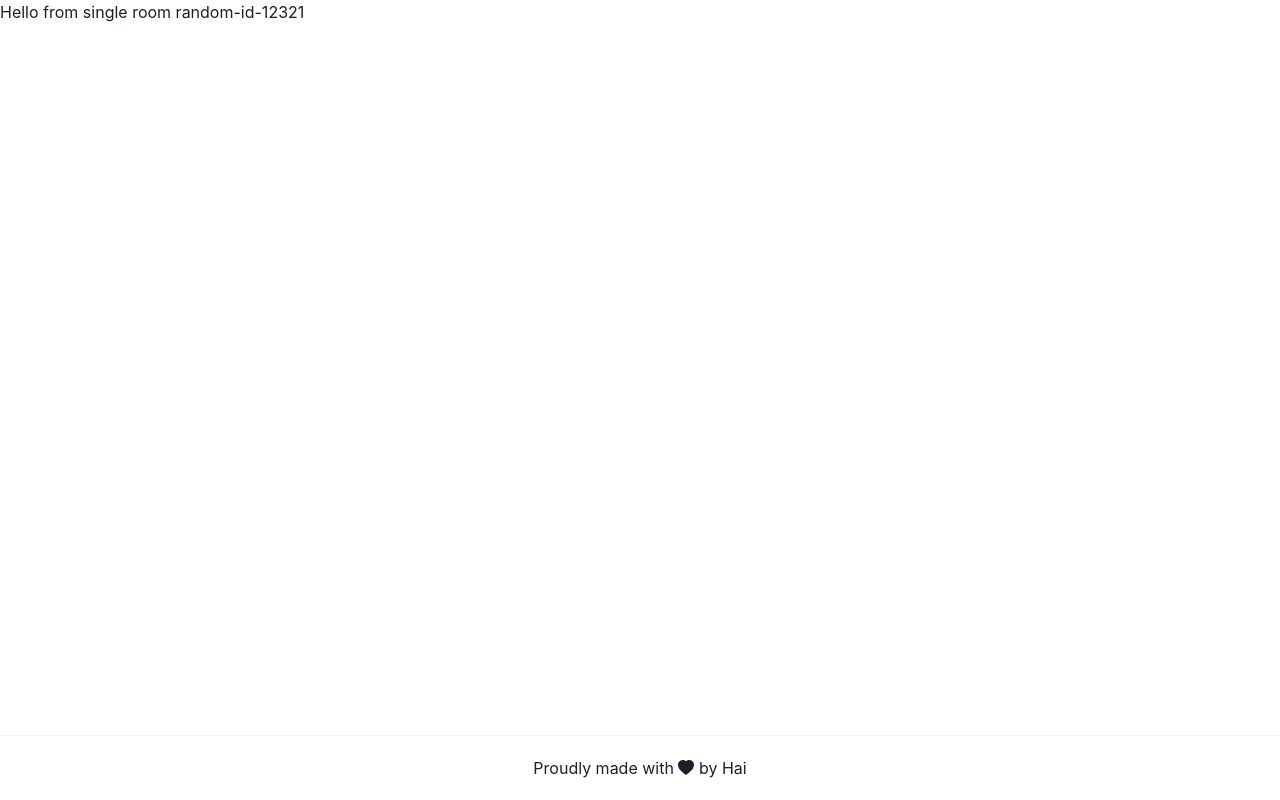
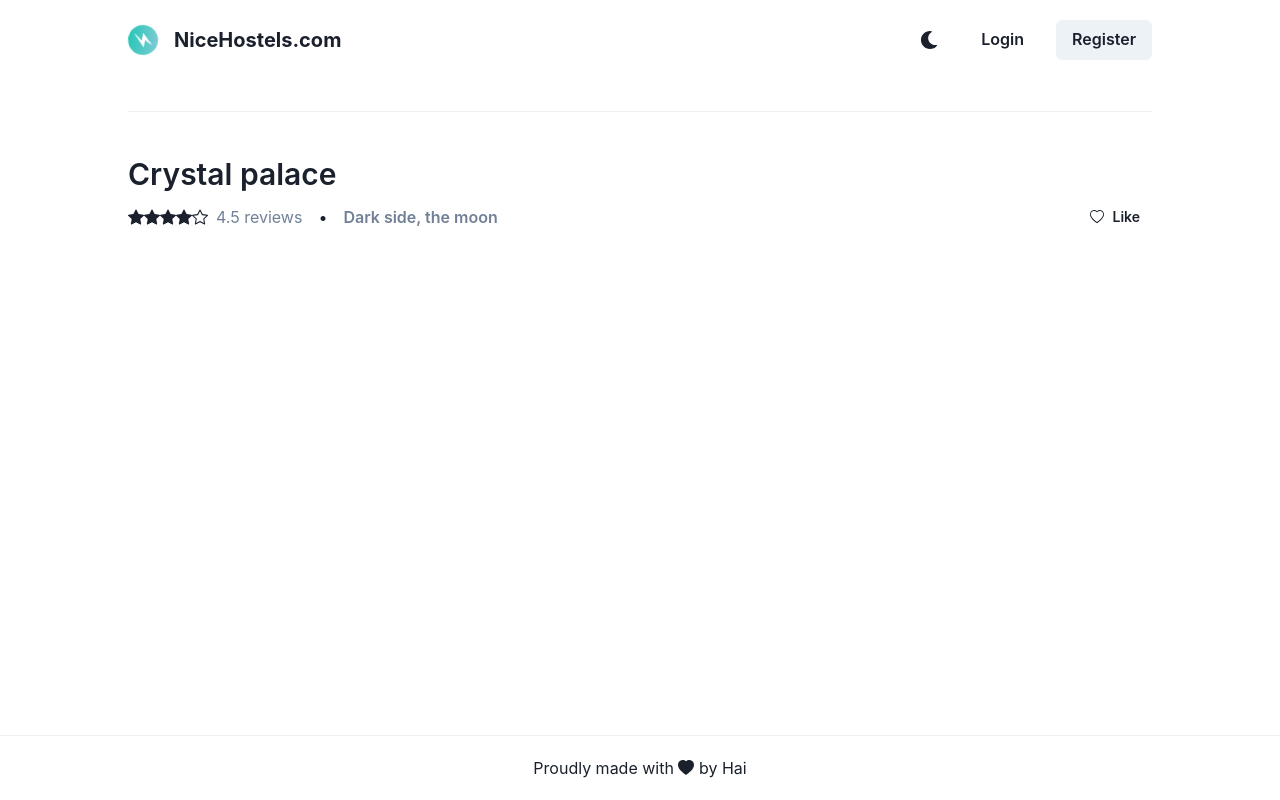
Before and after one commit to haihaibeo/Hostel, a React (Create React App) app: page /room/random-id-12321 in a window 1280 px wide. Built offline with nearby package versions, Linux system fonts and the light colour scheme.

Commit message:
Add single room page

```diff
--- a/src/Components/FilterComponents/RoomCard.tsx
+++ b/src/Components/FilterComponents/RoomCard.tsx
@@ -1,28 +1,30 @@
 import { Badge, Box, Image } from '@chakra-ui/react';
 import React from 'react';
 import { BsStar, BsStarFill } from 'react-icons/bs';
+import { Link } from 'react-router-dom';
 
 const defaultRoom: RoomCardType = {
+    id: "random-id-12321",
     name: "Crystal palace",
-    imageUrl: "https://bit.ly/2Z4KKcF",
-    imageAlt: "rear view house with pool",
+    thumbnailUrl: "https://bit.ly/2Z4KKcF",
+    thumbnailAlt: "rear view house with pool",
     description: "Best place in town",
     location: "Dark side, the moon",
     rating: 4.5,
+    rateCounter: 23,
     formattedPrice: "2021.00$",
     services: ["Pet", "Kitchen", "Breakfast", "Wifi"]
 }
 
 type RoomCardProps = {
-    flex?: string;
-    room?: RoomCardType;
+    room: RoomCardType;
 }
 
-const RoomCard: React.FC<RoomCardProps> = ({ flex, room: roomt, children }) => {
-    const room = defaultRoom;
+const RoomCard: React.FC<RoomCardProps> = ({ room, children }) => {
     return (
+        <Link to={"/room/" + room.id}>
             <Box overflow="hidden" borderWidth="1px" borderRadius="lg">
-            <Image src={room.imageUrl} alt={room.imageAlt} />
+                <Image src={room.thumbnailUrl} alt={room.thumbnailAlt} />
                 <Box p="4">
                     <Box d="flex" alignItems="baseline">
                         <Badge borderRadius="full" px="2" colorScheme="teal">
@@ -59,16 +61,20 @@ const RoomCard: React.FC<RoomCardProps> = ({ flex, room: roomt, children }) => {
                     >
                         {room.description}
                     </Box>
-                <Box>
+                    <Box d='flex' justifyContent="space-between">
+                        <Box as="h4" fontSize="3xl">
                             {room.formattedPrice}
                         </Box>
-                <Box d="flex" mt="2" alignItems="center">
+
+                        <Box d="flex" alignItems="center">
                             {Array(5).fill("").map((_, i) => {
                                 return (i < room.rating - 1 ? <BsStarFill colorRendering="teal.400" /> : <BsStar />)
                             })}
                         </Box>
                     </Box>
                 </Box>
+            </Box>
+        </Link>
     )
 }
 
--- a/src/Components/FilterComponents/RoomCardList.tsx
+++ b/src/Components/FilterComponents/RoomCardList.tsx
@@ -5,13 +5,30 @@ import RoomCard from './RoomCard'
 const RoomCardList = () => {
     return (
         <SimpleGrid spacing="8" columns={[1, 1, 2, 2, 3]}>
-            <RoomCard></RoomCard>
-            <RoomCard></RoomCard>
-            <RoomCard></RoomCard>
-            <RoomCard></RoomCard>
-            <RoomCard></RoomCard>
+            {rooms.map((r, index) => {
+                return (
+                    <RoomCard key={index} room={r}></RoomCard>
+                )
+            })}
         </SimpleGrid>
     )
 }
 
+const defaultRoom: RoomCardType = {
+    id: "random-id-12321",
+    name: "Crystal palace",
+    thumbnailUrl: "https://bit.ly/2Z4KKcF",
+    thumbnailAlt: "rear view house with pool",
+    description: "Best place in town",
+    location: "Dark side, the moon",
+    rating: 4.5,
+    rateCounter: 23,
+    formattedPrice: "2021.00$",
+    services: ["Pet", "Kitchen", "Breakfast", "Wifi"]
+}
+
+const rooms: Array<RoomCardType> = [
+    defaultRoom, defaultRoom, defaultRoom, defaultRoom, defaultRoom
+]
+
 export default RoomCardList;
--- a/src/Pages/SingleRoom.tsx
+++ b/src/Pages/SingleRoom.tsx
@@ -1,18 +1,74 @@
+import { Box, Button, Divider, Spacer } from '@chakra-ui/react';
 import React from 'react'
-import { useParams } from 'react-router-dom';
+import { BsStarFill, BsStar, BsHeart } from 'react-icons/bs';
+import { Link, useParams } from 'react-router-dom';
+import Navbar from '../Components/NavComponents/Navbar';
 
 type SlugProps = {
     slug: string;
 }
 
+interface RoomType extends RoomCardType {
+    images?: string[];
+}
+
+type SingleRoomProps = {
+    room: RoomType;
+}
+
+const GetRoomById = (id: string) => {
+}
+
 const SingleRoom: React.FC = () => {
     const { slug } = useParams<SlugProps>();
+    const room = defaultRoom;
 
     return (
-        <div>
-            Hello from single room {slug}
-        </div>
+        <Box mx="10%" mt="5">
+            <Navbar></Navbar>
+            <Divider my="10" />
+
+            {/* title */}
+            <Box as="h2" fontSize="3xl" fontWeight="semibold">{room.name}</Box>
+
+            {/* rating, location, like button */}
+            <Box d="flex" mt="1">
+                <Box d="flex" alignItems="center">
+                    {Array(5).fill("").map((_, i) => {
+                        return (i < room.rating - 1 ? <BsStarFill colorRendering="teal.400" /> : <BsStar />)
+                    })}
+
+                    <Box as="span" ml="2" color="gray.500">{room.rating} reviews</Box>
+
+                    <Box mx="4">&bull;</Box>
+
+                    <Link to="/">
+                        <Button variant="link">{room.location}</Button>
+                    </Link>
+                </Box>
+
+                <Spacer />
+
+                <Button variant="ghost" size="sm" leftIcon={<BsHeart />}>Like</Button>
+            </Box>
+        </Box>
     )
 }
 
+const defaultRoom: RoomType = {
+    id: "random-id-12321",
+    name: "Crystal palace",
+    thumbnailUrl: "https://bit.ly/2Z4KKcF",
+    images: ["https://bit.ly/2Z4KKcF", "https://bit.ly/2Z4KKcF",
+        "https://bit.ly/2Z4KKcF", "https://bit.ly/2Z4KKcF",
+        "https://bit.ly/2Z4KKcF"],
+    thumbnailAlt: "rear view house with pool",
+    description: "Best place in town",
+    location: "Dark side, the moon",
+    rating: 4.5,
+    rateCounter: 23,
+    formattedPrice: "2021.00$",
+    services: ["Pet", "Kitchen", "Breakfast", "Wifi"]
+}
+
 export default SingleRoom;
--- a/src/data.d.ts
+++ b/src/data.d.ts
@@ -1,10 +1,12 @@
 type RoomCardType = {
+    id: string;
     name: string;
-    imageUrl: string;
-    imageAlt: string;
+    thumbnailUrl: string;
+    thumbnailAlt: string;
     description: string;
     location: string;
     rating: number;
+    rateCounter: number;
     formattedPrice: string;
     services: Array<string>;
 }
```
Also changed, not shown: 1 other file (tests, documents, lock files or other folders). Lines whose indentation alone changed are shown as unchanged.
